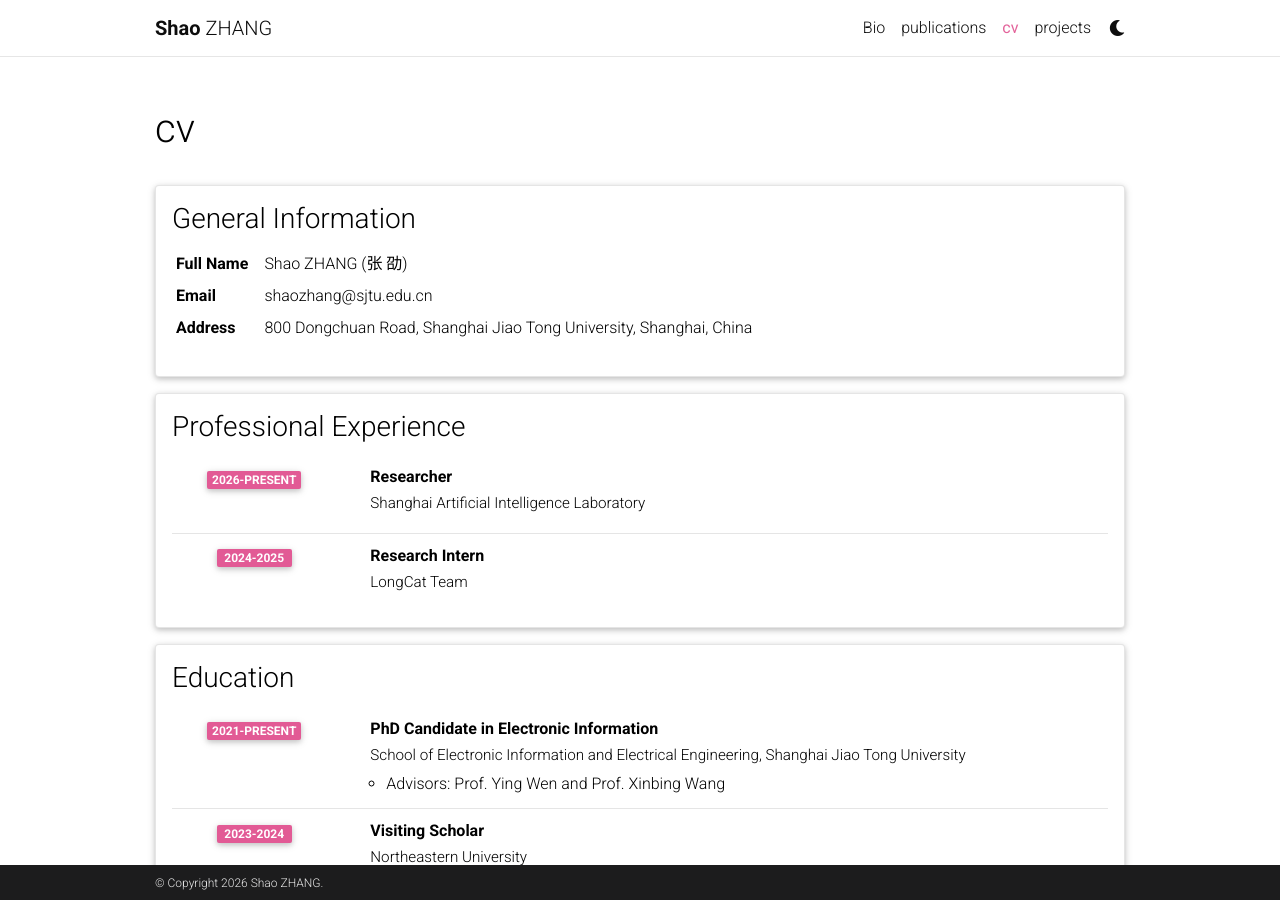
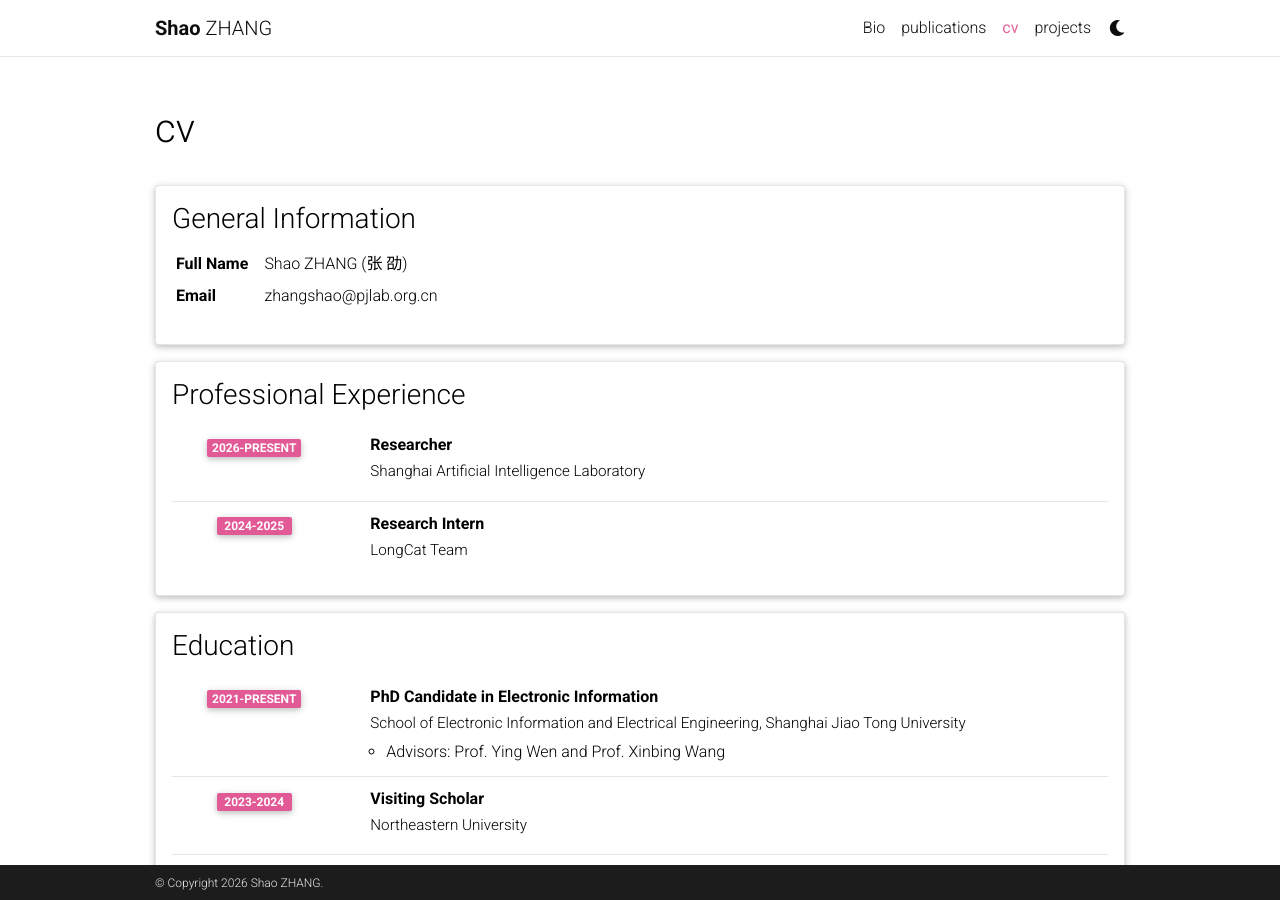
Before and after one commit to ShaoZhang0115/shaozhang_home_page, a Jekyll site: the page built from _pages/cv.md, in a window 1280 px wide and 900 px high. Built offline with Jekyll 4.4.1, drawn with Linux system fonts in a browser that asks for light colours; comment, search, counter and statistics services are not loaded; a style sheet for code colours, icons or effects is not loaded.

Commit message:
Change email and remove address from cv.yml
Updated email address and removed address entry.

```diff
--- a/_data/cv.yml
+++ b/_data/cv.yml
@@ -4,9 +4,7 @@
     - name: Full Name
       value: Shao ZHANG (张 劭)
     - name: Email
-      value: shaozhang@sjtu.edu.cn
-    - name: Address
-      value: 800 Dongchuan Road, Shanghai Jiao Tong University, Shanghai, China
+      value: zhangshao@pjlab.org.cn
 
 - title: Professional Experience
   type: time_table
```
